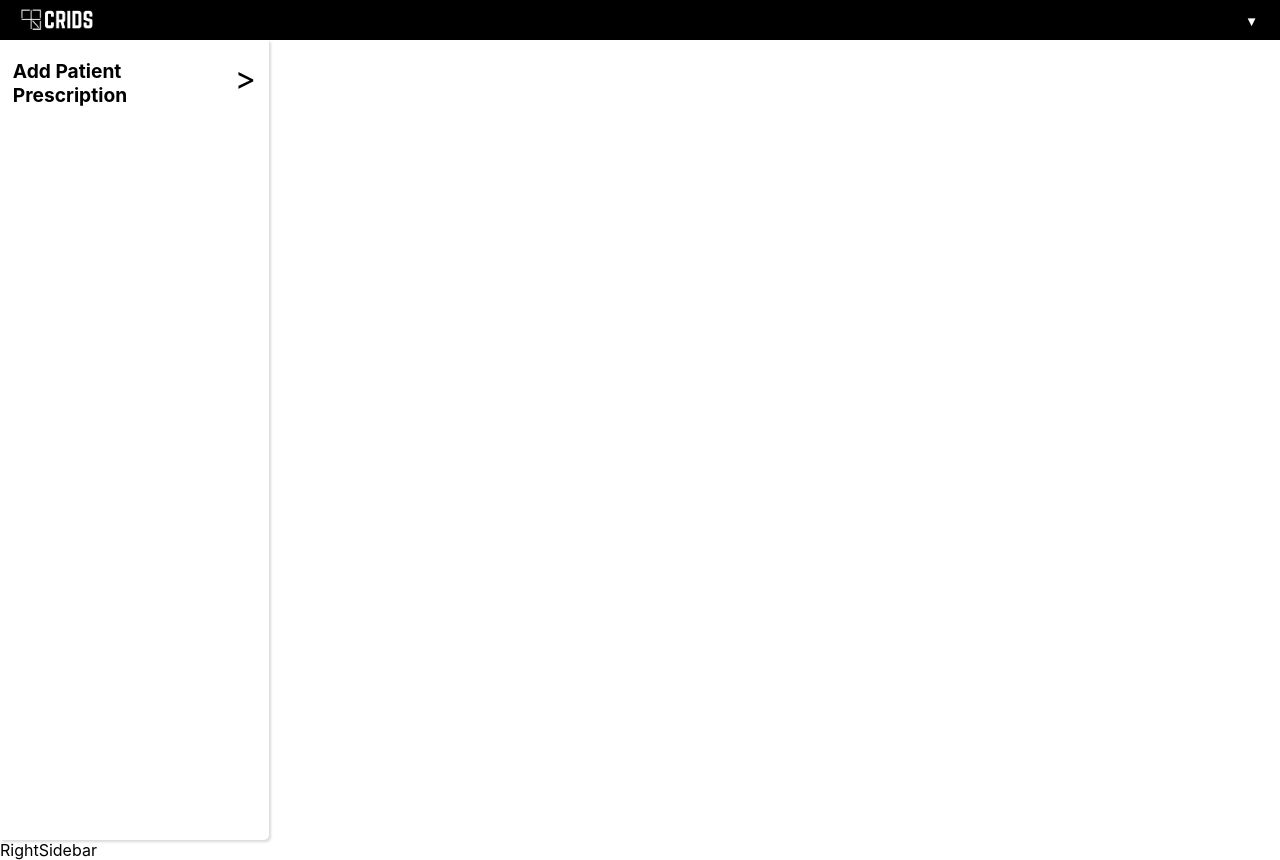
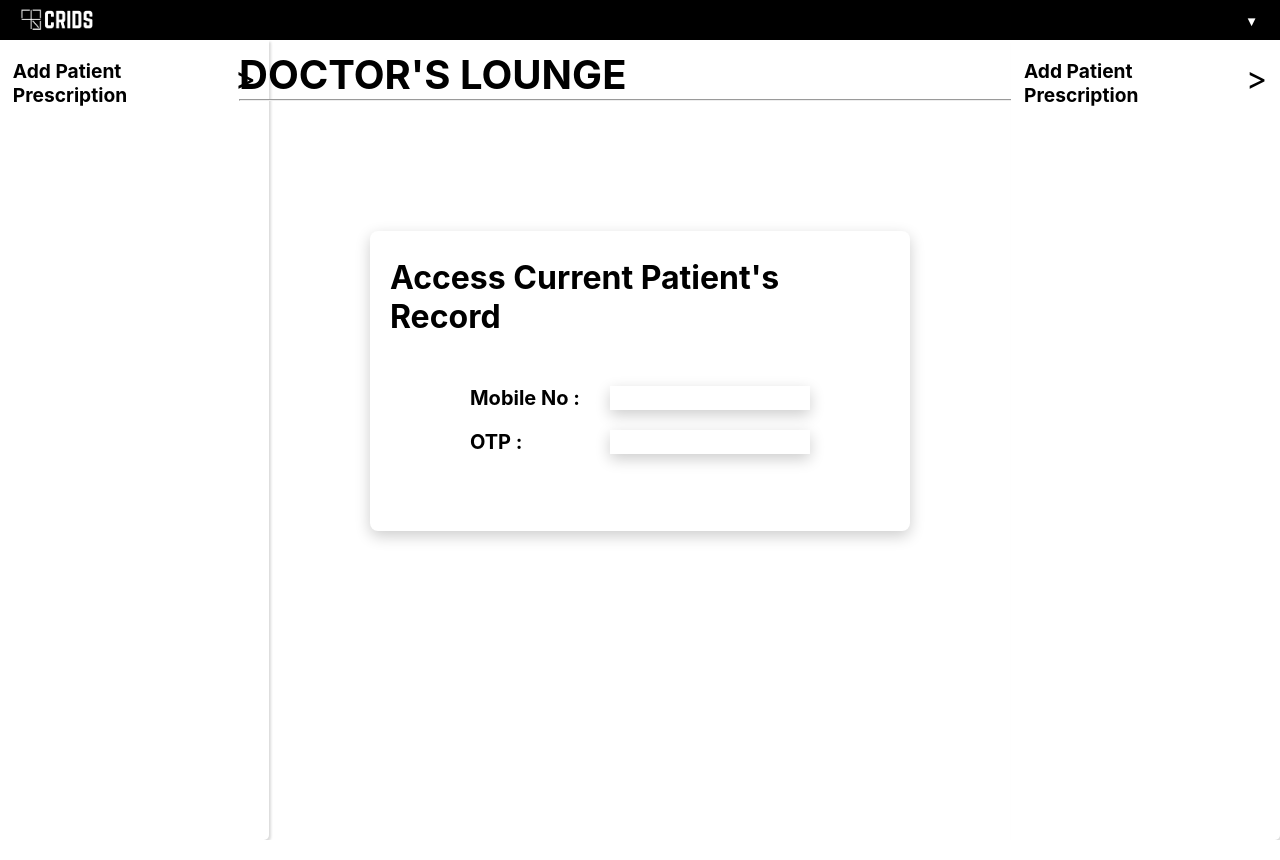
Before and after one commit to Yashu-Goel/TrackIt, a React (Create React App) app in the folder client/: page /doctor_dashboard in a window 1280 px wide. Built offline with nearby package versions, Linux system fonts and the light colour scheme.

Commit message:
dashboardDesign

```diff
--- a/client/src/Doctor/AddPatientPrescription.css
+++ b/client/src/Doctor/AddPatientPrescription.css
@@ -233,7 +233,7 @@ margin-bottom: 10px;
 
 }
 
-.meditable td{
+.mediTable td{
     text-align: center;
 
         vertical-align: middle;
@@ -248,7 +248,7 @@ margin-bottom: 10px;
 
 .mediTable :nth-child(odd) td {
 
-    background-color: rgb(246, 241, 241);
+    background-color:rgb(237, 235, 235);
 }
 
 .btmed{
--- /dev/null
+++ b/client/src/Doctor/Dashboard.css
@@ -0,0 +1,81 @@
+* {
+    margin: 0;
+    padding: 0;
+}
+
+.flexBox-Dash{
+
+    display: flex;
+    flex-direction: row;
+}
+
+.CenterMain{
+    width: 58%;
+    margin-top: 40px;
+    display: flex;
+    flex-direction: column;
+    align-items: center;
+    /* justify-content: center; */
+
+}
+
+.centerBoxDash{
+    margin-top: 130px;
+    /* padding: 40px 40px 40px 40px; */
+    display: flex;
+    flex-direction: column;
+        align-items: center;
+        justify-content: center;
+    /* border: 1px solid black; */
+    /* width: 100%; */
+        width: 500px;
+        /* margin: 0 auto; */
+        /* padding: 20px 40px; */
+        background-color: #fff;
+        border-radius: 8px;
+        box-shadow: 0px 5px 15px rgba(0, 0, 0, 0.2);
+        /* margin: 1rem 0; */
+        height: 300px;
+        padding-left: 20px;
+        padding-right: 20px;
+
+
+}
+
+
+
+
+.doctlounge{
+    margin-top: 10px;
+    font-size: 40px;
+}
+
+.hrlounge{
+    width: 800px;
+}
+
+.centerBox-form{
+    margin-top: 50px;
+    margin-bottom: 50px;
+
+
+}
+
+.centerBox-form label{
+    width: 140px;
+    font-weight: bold;
+    font-size: 20px;
+}
+
+.formFlexDash{
+    display: flex;
+    flex-direction: row;
+
+}
+
+.centerBox-form input{
+    box-shadow: 0px 5px 15px rgba(0, 0, 0, 0.2);
+    background-color: #fff;
+    border:none;
+    width: 200px;
+}
--- a/client/src/Doctor/Dashboard.js
+++ b/client/src/Doctor/Dashboard.js
@@ -2,14 +2,43 @@ import React from 'react'
 import Navbar from './Navbar'
 import LeftSidebar from './LeftSidebar'
 import RightSidebar from './RightSidebar'
+import './Dashboard.css';
 const Dashboard = () => {
   return (
     <div>
         <Navbar/>
         <div className='flexBox-Dash'>
             <LeftSidebar/>
+
             <div className='CenterMain'>
+          <div>
+            <h1 className='doctlounge'>DOCTOR'S LOUNGE</h1>
+            <hr className='hrlounge'/>
+          </div>
 
+              <div className='centerBoxDash'>
+
+                <h1>Access Current Patient's Record</h1>
+
+                <form className='centerBox-form'>
+
+                  <div className='formFlexDash'>
+                  <label className='lll'>Mobile No :</label>
+              <input
+                type="text"
+                name="mobile"
+              />
+              </div>
+              <br />
+              <div className='formFlexDash'>
+              <label>OTP :</label>
+              <input
+              type='text'
+              name='otp'
+              />
+              </div>
+                </form>
+              </div>
             </div>
             <RightSidebar />
         </div>
--- /dev/null
+++ b/client/src/Doctor/RightSidebar.css
@@ -0,0 +1,60 @@
+* {
+    margin: 0;
+    padding: 0;
+}
+
+
+.SellerLeftSideBarMain {
+    box-shadow: rgba(0, 0, 0, 0.15) 1.95px 1.95px 2.6px;
+    width: 21%;
+    left: 0;
+    margin-top: 40px;
+    background-color: white;
+    border-bottom-right-radius: 5px;
+    min-height: 100vh;
+}
+
+.DataItems {
+    font-size: 1.2rem;
+    padding: 0.6rem 0.4rem;
+    text-decoration: none;
+}
+
+.LinkStyle {
+    text-decoration: none;
+    color: black;
+
+}
+
+.DataItem {
+    display: flex;
+    justify-content: space-between;
+    font-size: 1.2rem;
+    padding: 0.6rem 0.4rem;
+    position: relative;
+}
+
+.DataItem::after {
+    content: "";
+    position: absolute;
+    width: 0;
+    bottom: 0;
+    height: 2.5px;
+    background-color: #33333389;
+    transition: all 1s ease;
+}
+
+.DataItem:hover::after {
+    width: 100%;
+}
+
+
+.DataItems p {
+    display: flex;
+    align-items: center;
+    font-weight: bold;
+}
+
+.DataItems span {
+    font-size: 2rem;
+}
--- a/client/src/Doctor/RightSidebar.js
+++ b/client/src/Doctor/RightSidebar.js
@@ -1,9 +1,28 @@
 import React from 'react'
+import { Link } from "react-router-dom";
+import './RightSidebar.css'
+const RightSidebar = () => {
+  const data = [
+    {
+      data_item: "Add Patient Prescription",
+      link_to: "/patient_prescription",
+    },
 
-const RightSidebar = () => {
+  ];
   return (
-    <div>RightSidebar</div>
-  )
+    <div className="SellerLeftSideBarMain">
+      <div className="DataItems">
+        {data.map((item, index) => (
+          <Link to={item.link_to} key={index} className="LinkStyle">
+            <div className="DataItem">
+              <p>{item.data_item}</p>
+              <span>&gt;</span>
+            </div>
+          </Link>
+        ))}
+      </div>
+    </div>
+  );
 }
 
 export default RightSidebar
```
